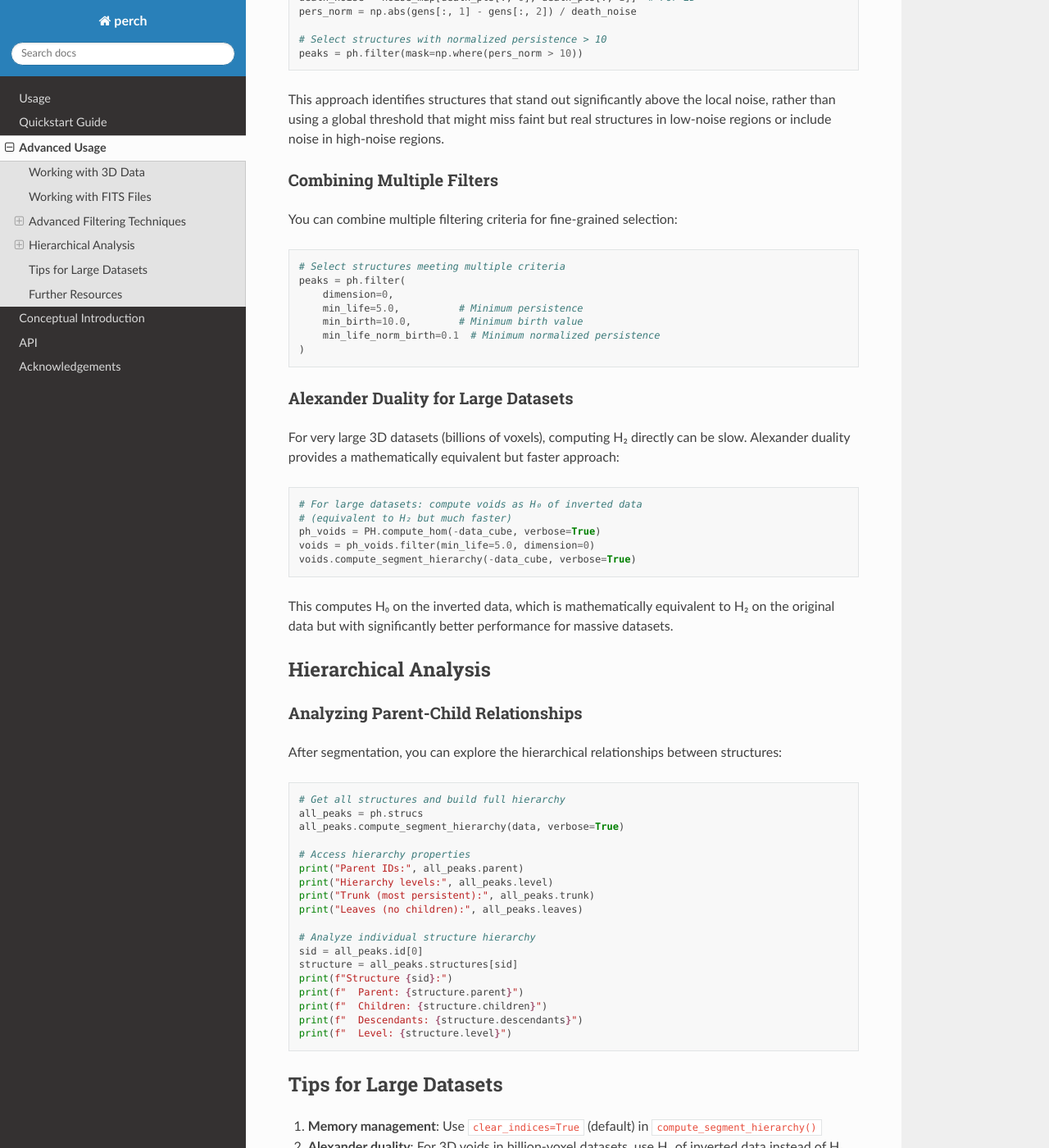
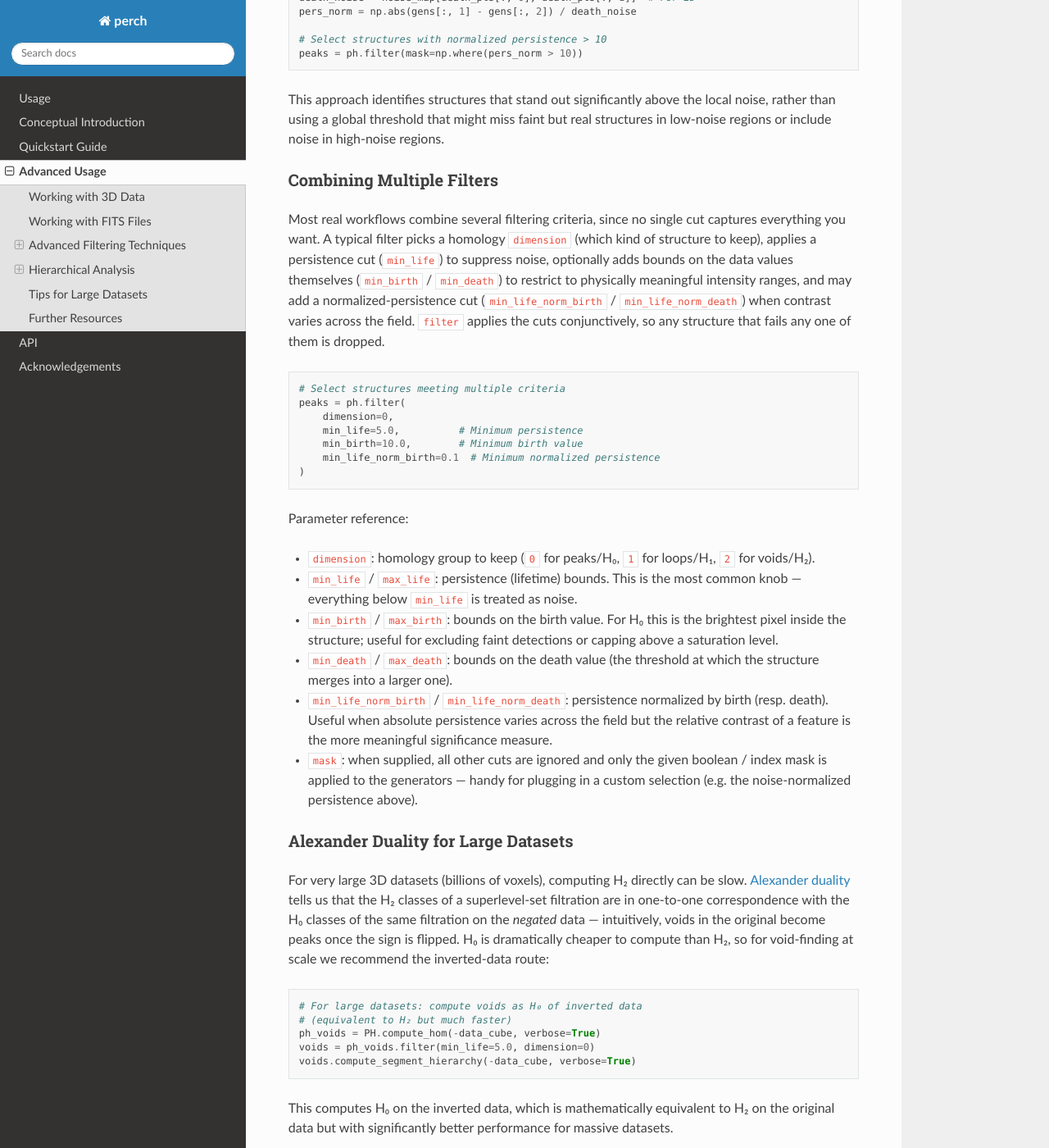
Before and after one commit to theo-oneill/perch, a Sphinx documentation site: the page built from docs/source/advanced.rst, in a window 1280 px wide and 1400 px high, scrolled down 1735 px. Shown: the whole window at 82% size. Built offline with Sphinx 7.4.7 and the Read the Docs theme 3.1.0, drawn with Linux system fonts in a browser that asks for light colours.

Commit message:
docs: usage pin note, trim API attrs, ack paper, filter/duality detail, TOC reorder
- usage: note cripser is pinned to >=0.0.16,<=0.0.24 and why.
- conf.py: hide @property members from autosummary class pages so the API
  reference focuses on methods instead of the attributes layer.
- acknowledgements: cite the Cubical Ripser paper (arXiv:2005.12692).
- advanced: expand Combining Multiple Filters with a parameter reference,
  and add a one-line explanation plus Wikipedia link for Alexander duality.
- index: move concepts before quickstart in the toctree and Getting Started
  list so readers see the theory before hands-on code.

Co-Authored-By: Claude Opus 4.7 <noreply@anthropic.com>

```diff
--- a/docs/source/acknowledgements.rst
+++ b/docs/source/acknowledgements.rst
@@ -5,7 +5,7 @@ perch builds upon the work of several excellent open-source projects:
 
 **Cubical Ripser (cripser)**
 
-perch uses `cripser <https://github.com/shizuo-kaji/CubicalRipser_3dim>`_ for fast persistent homology computation on cubical complexes. We gratefully acknowledge the developers of Cubical Ripser for creating this efficient implementation that makes perch's analysis possible.
+perch uses `cripser <https://github.com/shizuo-kaji/CubicalRipser_3dim>`_ for fast persistent homology computation on cubical complexes. We gratefully acknowledge the developers of Cubical Ripser for creating this efficient implementation that makes perch's analysis possible. If you use perch in published work, please also cite the Cubical Ripser paper: Kaji, S., Sudo, T., & Ahara, K. (2020), *Cubical Ripser: Software for computing persistent homology of image and volume data* (`arXiv:2005.12692 <https://arxiv.org/abs/2005.12692>`_).
 
 **Connected Components 3D (cc3d)**
 
--- a/docs/source/advanced.rst
+++ b/docs/source/advanced.rst
@@ -94,7 +94,15 @@ This approach identifies structures that stand out significantly above the local
 Combining Multiple Filters
 ~~~~~~~~~~~~~~~~~~~~~~~~~~~
 
-You can combine multiple filtering criteria for fine-grained selection:
+Most real workflows combine several filtering criteria, since no single cut
+captures everything you want. A typical filter picks a homology ``dimension``
+(which kind of structure to keep), applies a persistence cut (``min_life``) to
+suppress noise, optionally adds bounds on the data values themselves
+(``min_birth`` / ``min_death``) to restrict to physically meaningful intensity
+ranges, and may add a normalized-persistence cut (``min_life_norm_birth`` /
+``min_life_norm_death``) when contrast varies across the field. ``filter``
+applies the cuts conjunctively, so any structure that fails any one of them is
+dropped.
 
 .. code-block:: python
 
@@ -106,10 +114,35 @@ You can combine multiple filtering criteria for fine-grained selection:
        min_life_norm_birth=0.1  # Minimum normalized persistence
    )
 
+Parameter reference:
+
+- ``dimension``: homology group to keep (``0`` for peaks/H₀, ``1`` for loops/H₁,
+  ``2`` for voids/H₂).
+- ``min_life`` / ``max_life``: persistence (lifetime) bounds. This is the most
+  common knob — everything below ``min_life`` is treated as noise.
+- ``min_birth`` / ``max_birth``: bounds on the birth value. For H₀ this is the
+  brightest pixel inside the structure; useful for excluding faint detections
+  or capping above a saturation level.
+- ``min_death`` / ``max_death``: bounds on the death value (the threshold at
+  which the structure merges into a larger one).
+- ``min_life_norm_birth`` / ``min_life_norm_death``: persistence normalized by
+  birth (resp. death). Useful when absolute persistence varies across the field
+  but the relative contrast of a feature is the more meaningful significance
+  measure.
+- ``mask``: when supplied, all other cuts are ignored and only the given
+  boolean / index mask is applied to the generators — handy for plugging in a
+  custom selection (e.g. the noise-normalized persistence above).
+
 Alexander Duality for Large Datasets
 ~~~~~~~~~~~~~~~~~~~~~~~~~~~~~~~~~~~~~
 
-For very large 3D datasets (billions of voxels), computing H₂ directly can be slow. Alexander duality provides a mathematically equivalent but faster approach:
+For very large 3D datasets (billions of voxels), computing H₂ directly can be
+slow. `Alexander duality <https://en.wikipedia.org/wiki/Alexander_duality>`_
+tells us that the H₂ classes of a superlevel-set filtration are in one-to-one
+correspondence with the H₀ classes of the same filtration on the *negated*
+data — intuitively, voids in the original become peaks once the sign is
+flipped. H₀ is dramatically cheaper to compute than H₂, so for void-finding at
+scale we recommend the inverted-data route:
 
 .. code-block:: python
 
--- a/docs/source/conf.py
+++ b/docs/source/conf.py
@@ -47,6 +47,19 @@ intersphinx_disabled_domains = ['std']
 
 templates_path = ['_templates']
 
+
+def _skip_properties(app, what, name, obj, skip, options):
+    # Hide the @property "attributes" layer from autosummary-generated class
+    # pages; users mainly want the method-level API.
+    if isinstance(obj, property):
+        return True
+    return skip
+
+
+def setup(app):
+    app.connect('autodoc-skip-member', _skip_properties)
+
+
 # -- Options for HTML output
 
 html_theme = 'sphinx_rtd_theme'
--- a/docs/source/usage.rst
+++ b/docs/source/usage.rst
@@ -38,6 +38,12 @@ Perch requires the following external libraries for the PH computation and struc
 - ``cripser``: Fast C++ library (cubical ripser) for PH computation
 - ``cc3d`` (connected-components-3d): Connected components for structure segmentation
 
+.. note::
+
+   ``cripser`` is currently pinned to ``>=0.0.16,<=0.0.24``. Newer releases have
+   not yet been validated against perch; the upper bound will be relaxed once
+   compatibility is confirmed.
+
 Optional Dependencies
 ~~~~~~~~~~~~~~~~~~~~~
 
```
Also changed, not shown: docs/source/index.rst (+5 -5 lines).
